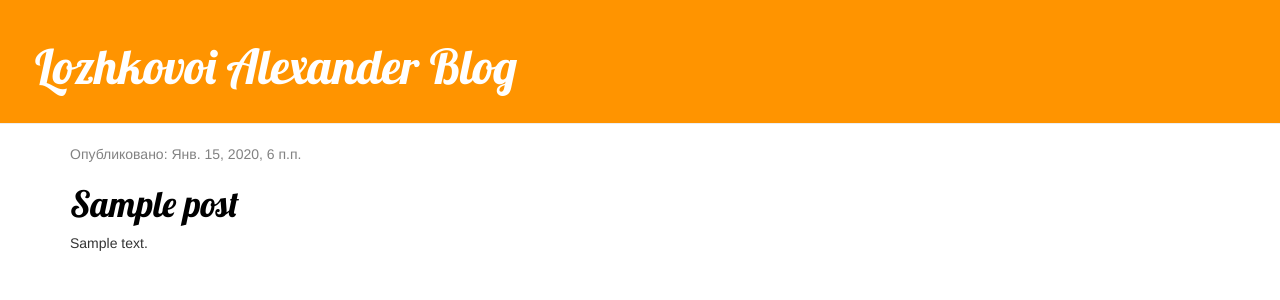
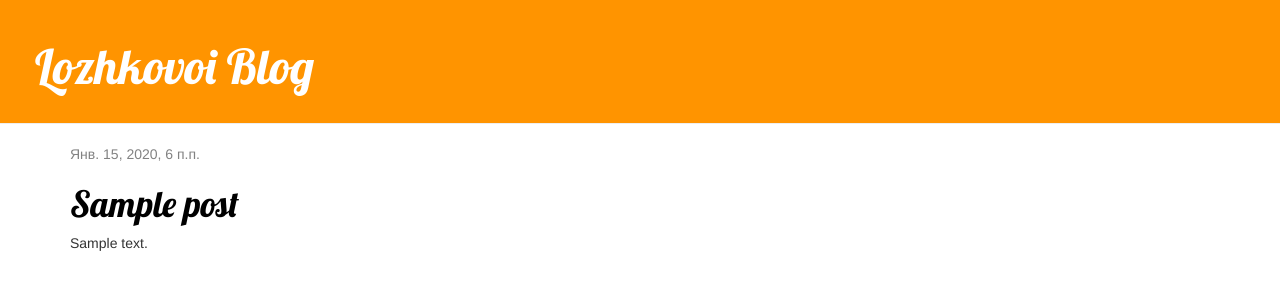
Before and after one commit to Wreos/Lozhkovoi_Blog, a Django app: template blog/templates/blog/post_list.html in a window 1280 px wide. Shown: the top 300 px of the page. Run offline with Django 3.2, Linux system fonts and the light colour scheme; the template is opened without the code that fills it: values that come from a table or form of the project are taken from there, others are empty; tables that the repository leaves empty hold one stand-in row (values such as "Sample post"); some libraries are stand-ins or nearby versions.

Commit message:
добавлен css и описание поста в блоге

```diff
--- /dev/null
+++ b/blog/templates/blog/base.html
@@ -0,0 +1,25 @@
+{%load staticfiles %}
+<html>
+<head>
+        <link rel="stylesheet" href="//maxcdn.bootstrapcdn.com/bootstrap/3.2.0/css/bootstrap.min.css">
+
+        <link rel="stylesheet" href="//maxcdn.bootstrapcdn.com/bootstrap/3.2.0/css/bootstrap-theme.min.css">
+        <link href="https://fonts.googleapis.com/css?family=Lobster&subset=latin,cyrillic" rel="stylesheet" type="text/css">
+        <link rel="stylesheet" href="{%static 'css/blog.css'%}">
+
+<title> Блог Ложкового Александра</title>
+</head>
+<body>
+    <div class="page-header">
+        <h1><a href="/">Lozhkovoi Blog</a></h1>
+    </div>
+    <div class="content container">
+        <div class="row">
+            <div class="col-md-8">
+            {% block content %}
+            {% endblock %}
+            </div>
+        </div>
+    </div>
+	</body>
+<html>
--- a/blog/templates/blog/post_list.html
+++ b/blog/templates/blog/post_list.html
@@ -1,32 +1,13 @@
-{%load staticfiles %}
-<html>
-<head>
-        <link rel="stylesheet" href="//maxcdn.bootstrapcdn.com/bootstrap/3.2.0/css/bootstrap.min.css">
+{% extends 'blog/base.html' %}
 
-        <link rel="stylesheet" href="//maxcdn.bootstrapcdn.com/bootstrap/3.2.0/css/bootstrap-theme.min.css">
-        <link href="https://fonts.googleapis.com/css?family=Lobster&subset=latin,cyrillic" rel="stylesheet" type="text/css">
-        <link rel="stylesheet" href="{%static 'css/blog.css'%}">
-
-<title> Блог Ложкового Александра</title>
-</head>
-<body>
-	<div class="page-header">
-<h1><a href="/">Lozhkovoi Alexander Blog</a></h1>
-	</div>
-    <div class="content container">
-            <div class="row">
-                <div class="col-md-8">
-                    {% for post in posts %}
-                        <div class="post">
-                            <div class="date">
-                                <p>Опубликовано: {{ post.published_date }}</p>
-                            </div>
-                            <h1><a href="">{{ post.title }}</a></h1>
-                            <p>{{ post.text|linebreaksbr }}</p>
-                        </div>
-                    {% endfor %}
-                </div>
+{% block content %}
+    {% for post in posts %}
+        <div class="post">
+            <div class="date">
+                {{ post.published_date }}
             </div>
+            <h1><a href="{% url 'post_detail' pk=post.pk %}">{{ post.title }}</a></h1>
+            <p>{{ post.text|linebreaksbr }}</p>
         </div>
-	</body>
-<html>
+    {% endfor %}
+{% endblock %}
--- a/blog/urls.py
+++ b/blog/urls.py
@@ -3,4 +3,5 @@ from . import views
 
 urlpatterns=[
 	url(r'^$',views.post_list,name='post_list'),
+	url(r'^post/(?P<pk>\d+)/$', views.post_detail, name='post_detail'),
 ]
--- a/blog/views.py
+++ b/blog/views.py
@@ -1,4 +1,4 @@
-from django.shortcuts import render
+from django.shortcuts import render,get_object_or_404
 from django.utils import timezone
 from .models import Post
 
@@ -6,3 +6,6 @@ from .models import Post
 def post_list(request):
 	posts=Post.objects.filter(published_date__lte=timezone.now()).order_by('published_date')
 	return render(request,'blog/post_list.html',{'posts':posts})
+def post_detail(request, pk):
+    post = get_object_or_404(Post, pk=pk)
+    return render(request, 'blog/post_detail.html', {'post': post})
```
Also changed, not shown: blog/templates/blog/post_detail.html (added, +13 -0 lines).
